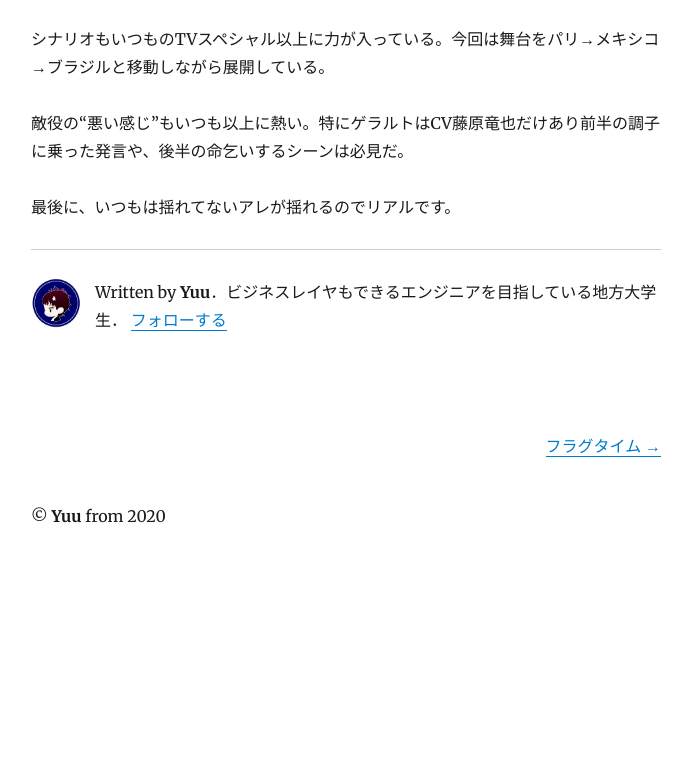
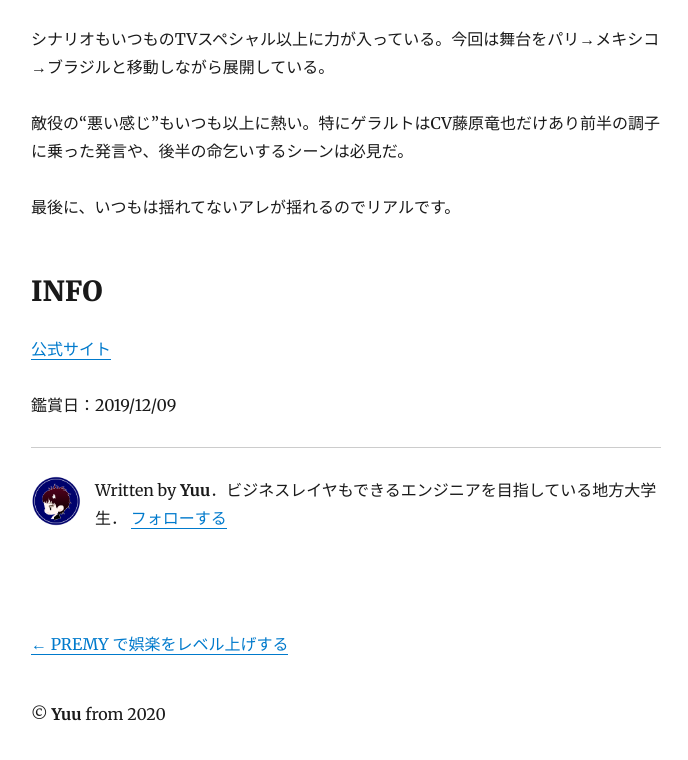
Before and after one commit to psbss/premy_blog, a Gatsby site: page /lupin3-thefirst/ in a window 1280 px wide. Shown: the part 1404-2164 px from the top of the page, without its empty margins (294-982 px from the left). Before the commit the page ends 1976 px from the top, so only its background shows below. Built offline with nearby package versions, Linux system fonts and the light colour scheme; Gatsby itself is replaced by a stand-in of ours; some packages are replaced by stand-ins of ours.

Commit message:
(ac)公式サイト、鑑賞日の追加、投稿日時変更

```diff
--- a/content/blog/lupin3-thefirst/index.md
+++ b/content/blog/lupin3-thefirst/index.md
@@ -1,6 +1,6 @@
 ---
 title: ルパン三世 -THE FIRST-
-date: "2019-12-09"
+date: "2020-01-02"
 description: ルパン三世シリーズとしては初の3DCGで制作された今作品。新しいルパン三世が誕生したかもしれない。
 ---
 ![ルパン三世 the first メインビジュアル](lupin3edmovie.jpg)
@@ -30,3 +30,8 @@ description: ルパン三世シリーズとしては初の3DCGで制作された
 敵役の“悪い感じ”もいつも以上に熱い。特にゲラルトはCV藤原竜也だけあり前半の調子に乗った発言や、後半の命乞いするシーンは必見だ。
 
 最後に、いつもは揺れてないアレが揺れるのでリアルです。
+
+## INFO
+[公式サイト](https://lupin-3rd-movie.com/)
+
+鑑賞日：2019/12/09
```
